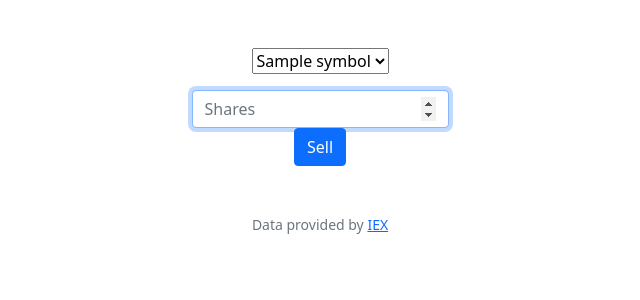
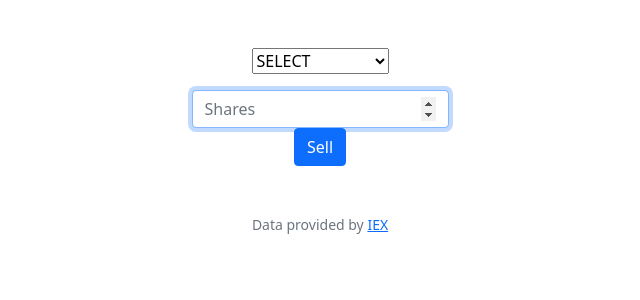
Before and after one commit to nchinling/CS50, a Flask app: template finance/templates/sell.html in a window 1280 px wide. Shown: the part 76-376 px from the top of the page, without its empty margins (320-960 px from the left). Run offline with Flask 2, Linux system fonts and the light colour scheme; the template is opened without the code that fills it: most values are stand-ins (such as "Sample title", 1, 10 or a date in 2020); some libraries are stand-ins or nearby versions.

Commit message:
Tue, Dec 6, 2022, 9:06 AM +00:00

```diff
--- a/finance/templates/sell.html
+++ b/finance/templates/sell.html
@@ -7,7 +7,8 @@
 {% block main %}
     <form action="/sell" method="post">
         <div class="mb-3">
-            <select name=""symbol">
+            <select name="symbol">
+                <option>SELECT</option>
                 {% for symbol in symbols %}
                 <option>{{ symbol["symbol"] }}</option>
                 {% endfor %}
```
Also changed, not shown: finance/finance.db.
